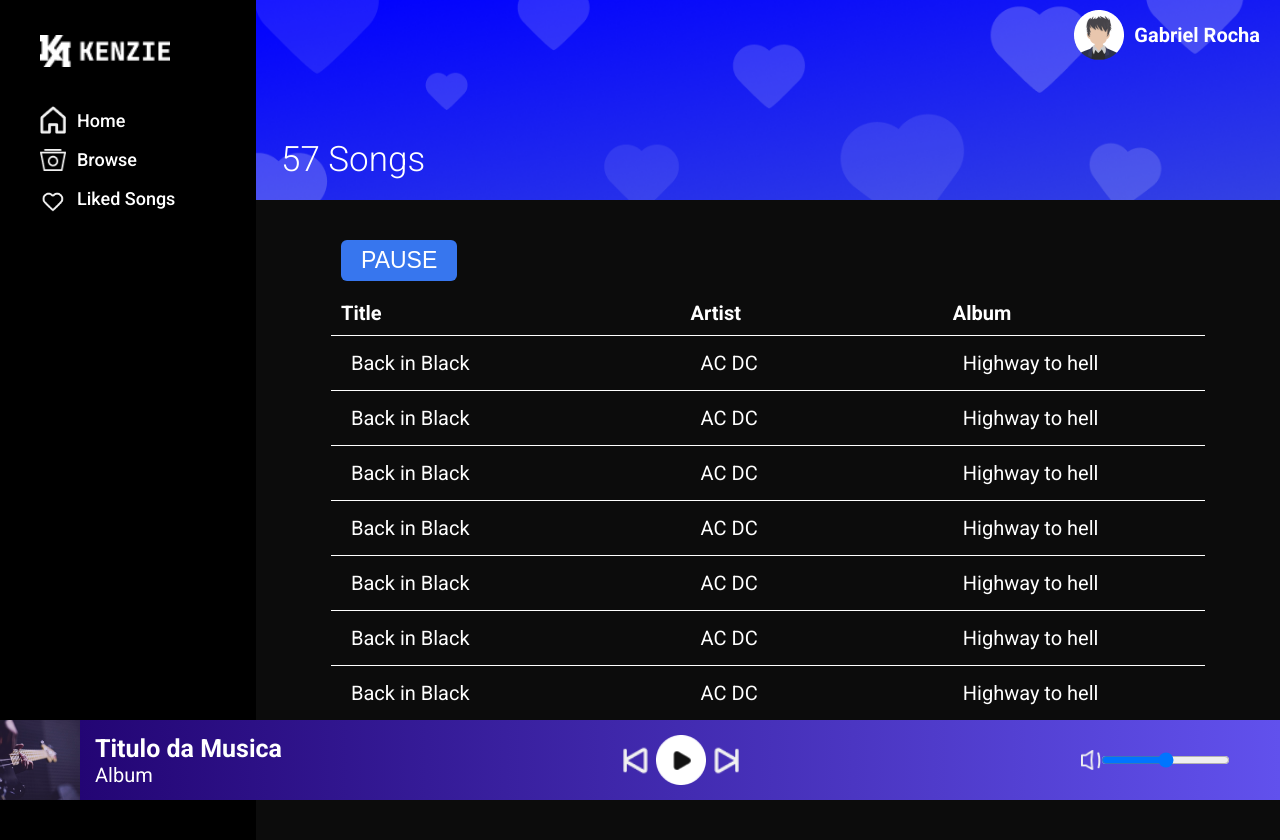
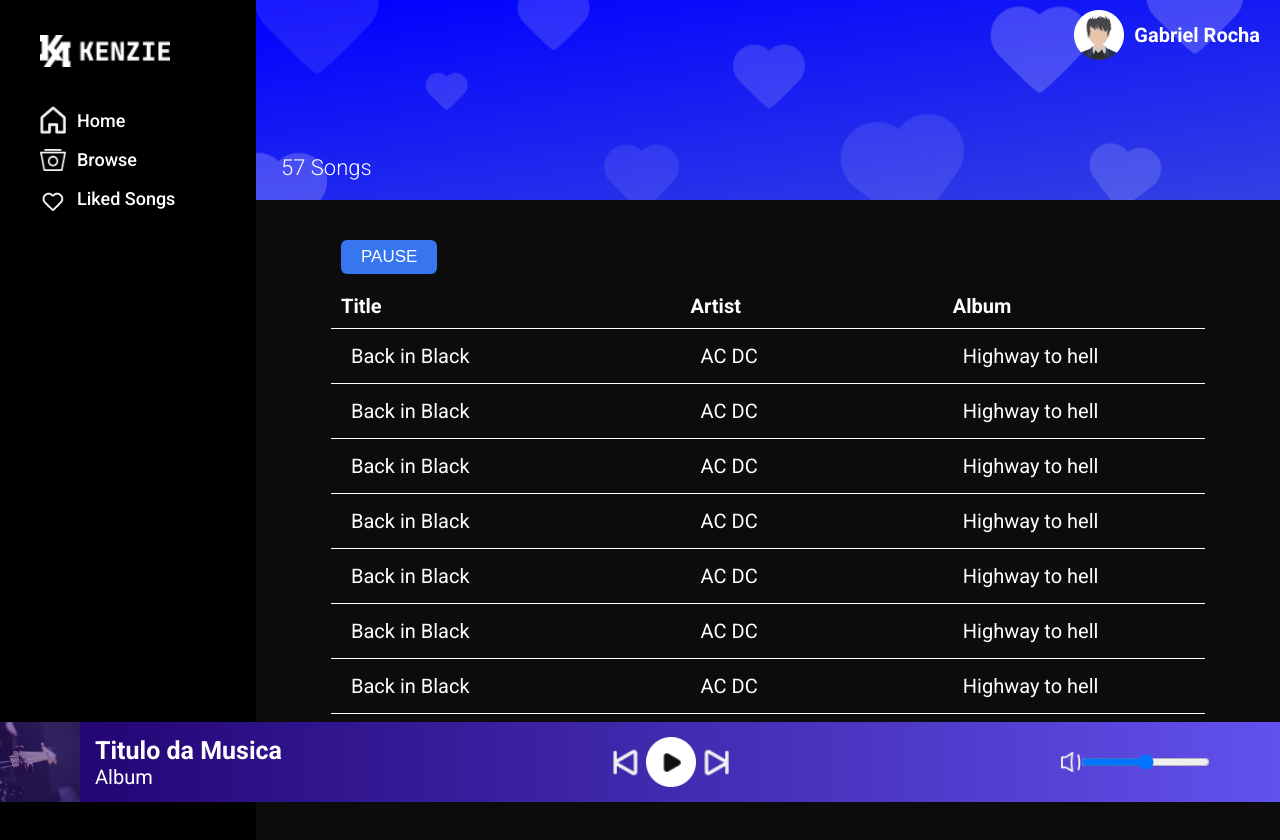
Before and after one commit to gabrielrochasouza/Maratona-kenzie-plataforma-streaming, a plain HTML site: page index.html in a window 1280 px wide. Drawn offline with Linux system fonts and the light colour scheme.

Commit message:
ajustes css

```diff
--- a/src/css/style.css
+++ b/src/css/style.css
@@ -79,7 +79,7 @@ main{
     position: absolute;
     bottom: 20px;
     left: 25px;
-    font-size: 35px;
+    font-size: 22px;
     font-weight: 300;
 }
 .Bloco-Musicas .Banner .qtdMusicas p{}
@@ -101,7 +101,7 @@ main{
     background: #3776ee;
     color: white;
     padding: 7px 20px;
-    font-size: 23px;
+    font-size: 17px;
     border: none;
     border-radius: 6px;
     text-transform: uppercase;
@@ -158,7 +158,9 @@ main{
     padding: 10px;
     border-bottom: 0.5px solid white;
     color: white;
-    font-size: 10px;
+    font-size: 15px;
+    display: flex;
+    align-items: center;
 }
 .Bloco-Musicas .areadeMusicas .lista-das-musicas li:hover{
     background-color: rgb(31, 31, 31);
@@ -179,6 +181,7 @@ main{
     max-width: 2000px;
     width: 100%;
     z-index: 100;
+    margin-bottom: -2px;
 }
 .areaPlayer .imagemMusica{
     display: flex;
@@ -195,7 +198,7 @@ main{
     font-size: 12px;
 }
 .areaPlayer .infoMusica p{
-    font-size: 11px;
+    font-size: 12px;
 }
 .areaPlayer .areaPlayer__controls{
     display: flex;
@@ -210,11 +213,12 @@ main{
 .areaPlayer .areaPlayer__controls .play{
     width: 35px;
     cursor: pointer;
+    margin: 15px 0;
 }
 .areaPlayer .areaVolume{
     display: flex;
     align-items: center;
-    margin-right: 50px;
+    margin-right: 10px;
 }
 .areaPlayer .areaVolume img{
     width: 20px;
@@ -280,7 +284,7 @@ main{
 }
 .areaPlayer .imagemMusica img {
     width: 80px;
-    opacity: 0.8;
+    opacity: 0.5;
 }
 .areaPlayer .areaPlayer__controls .next,
 .areaPlayer .areaPlayer__controls .previous{
@@ -298,4 +302,8 @@ main{
 .Bloco-Musicas .areadeMusicas p{
     font-size: 20px !important;
 }
+.areaPlayer .areaVolume{
+
+    margin-right: 70px;
 }
+}
```
